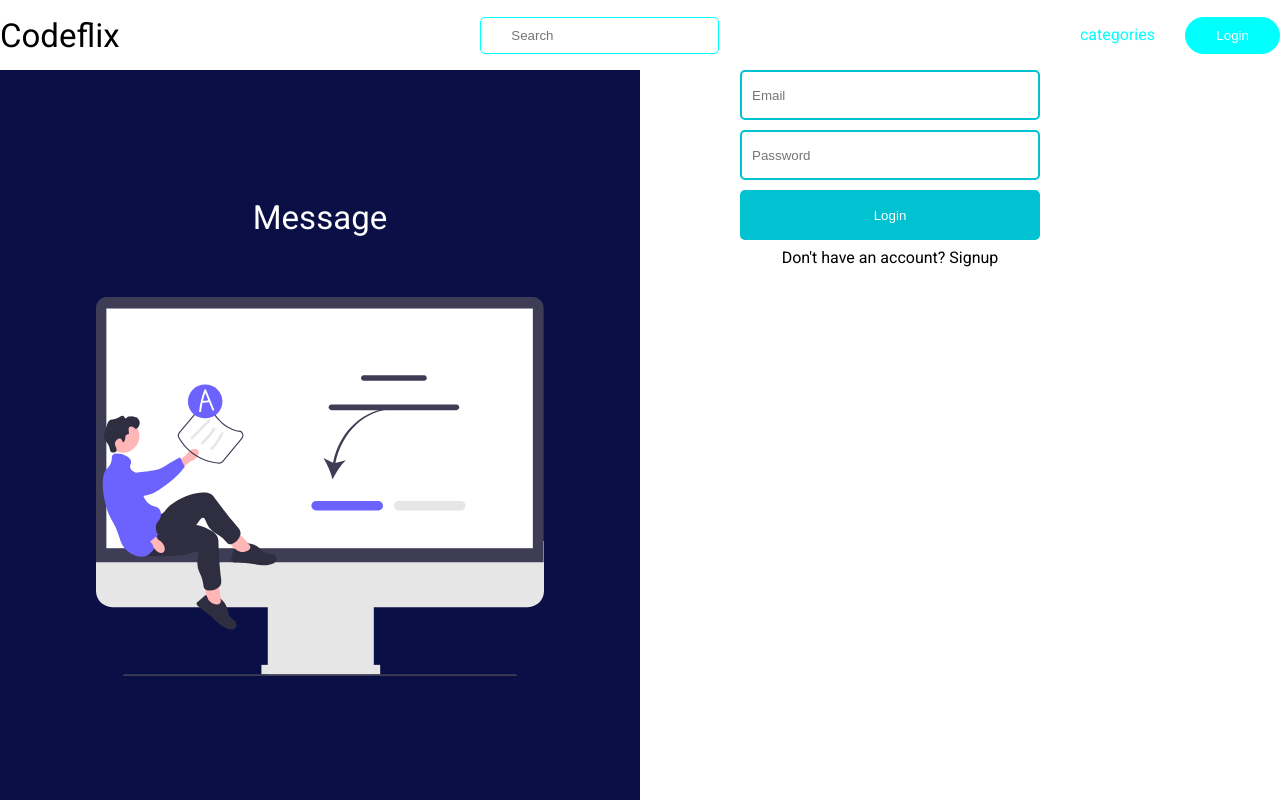
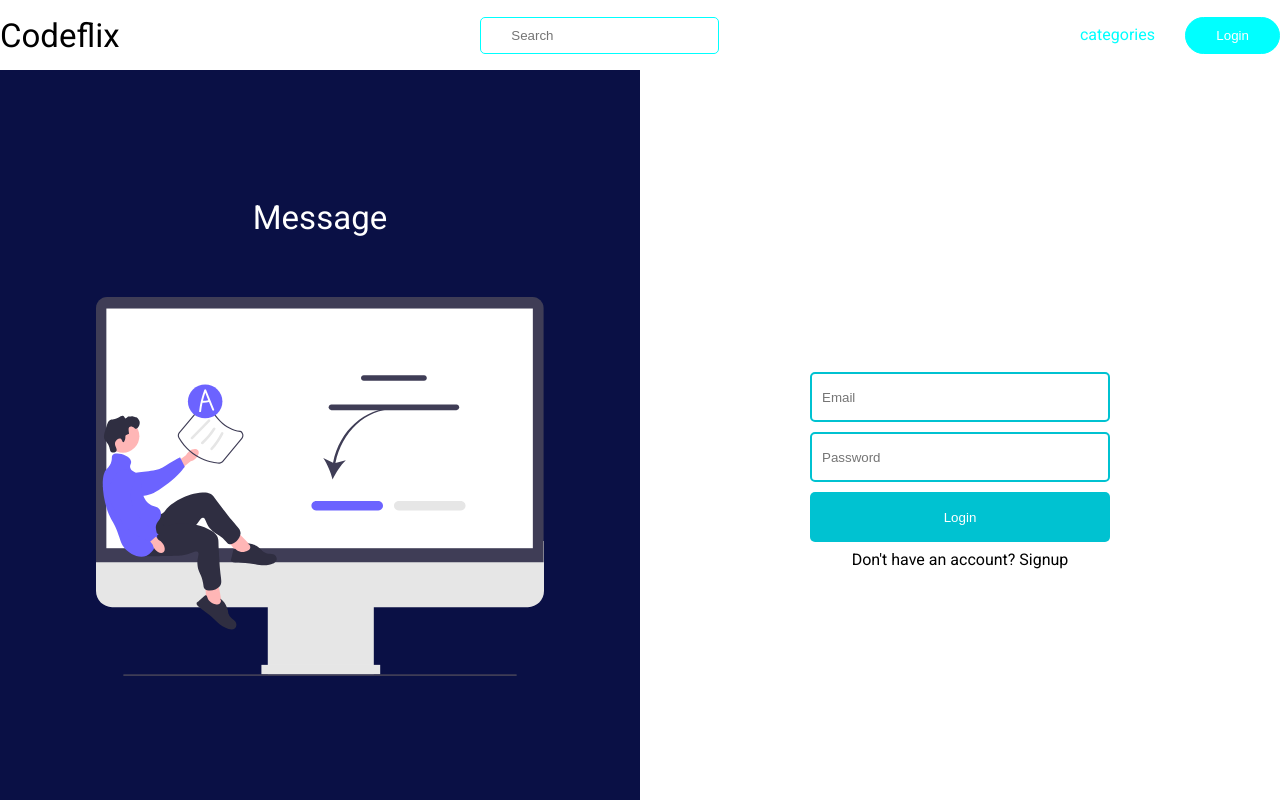
Before and after one commit to javier-arango/codeflix, a Next.js app: page /auth in a window 1280 px wide. Built offline with nearby package versions, Linux system fonts and the light colour scheme.

Commit message:
Modified the style for the Auth component

```diff
--- a/src/styles/Auth.module.scss
+++ b/src/styles/Auth.module.scss
@@ -2,11 +2,12 @@
 
 #auth {
   background-color: white;
-  min-height: 800px;
+  height: 100%;
 }
 
 #container {
   width: 100%;
+  height: 100%;
   display: flex;
   flex-direction: row;
   justify-content: space-between;
@@ -36,3 +37,9 @@
     color: white;
     font-size: h1-font-size-medium;
 }
+
+#authCont{
+    display: flex;
+    justify-content: center;
+    align-items: center;
+}
```
